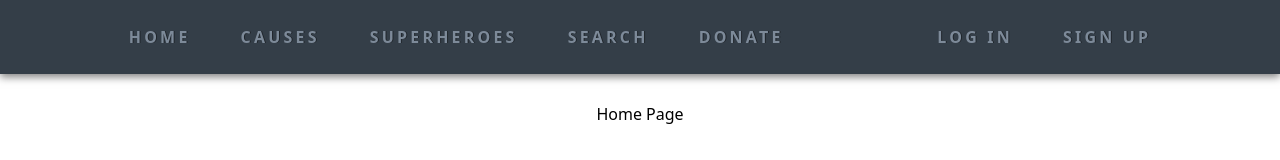
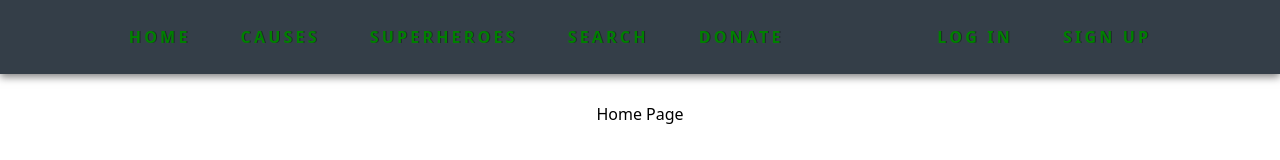
Before and after one commit to hvpetrow/make-some-good, a React (Create React App) app: page / in a window 1280 px wide. Shown: the top 160 px of the page. Built offline with nearby package versions, Linux system fonts and the light colour scheme; no server answers; the database is empty.

Commit message:
styles updated

```diff
--- a/src/components/Header/Header.module.css
+++ b/src/components/Header/Header.module.css
@@ -47,6 +47,7 @@ a {
     text-shadow: 1px 0px rgba(0, 0, 0, 0.4);
     color: #7d8a99;
     font-weight: bold;
+    color: green;
     letter-spacing: 0.2em;
 }
 a:hover {
```
